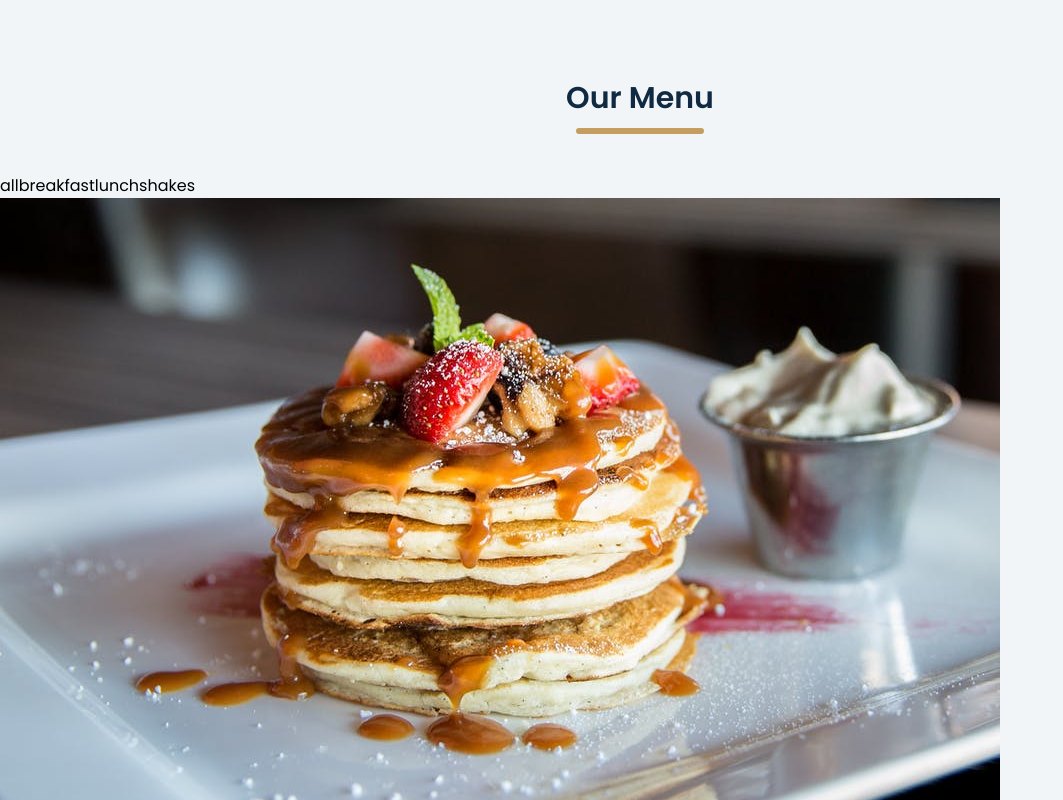
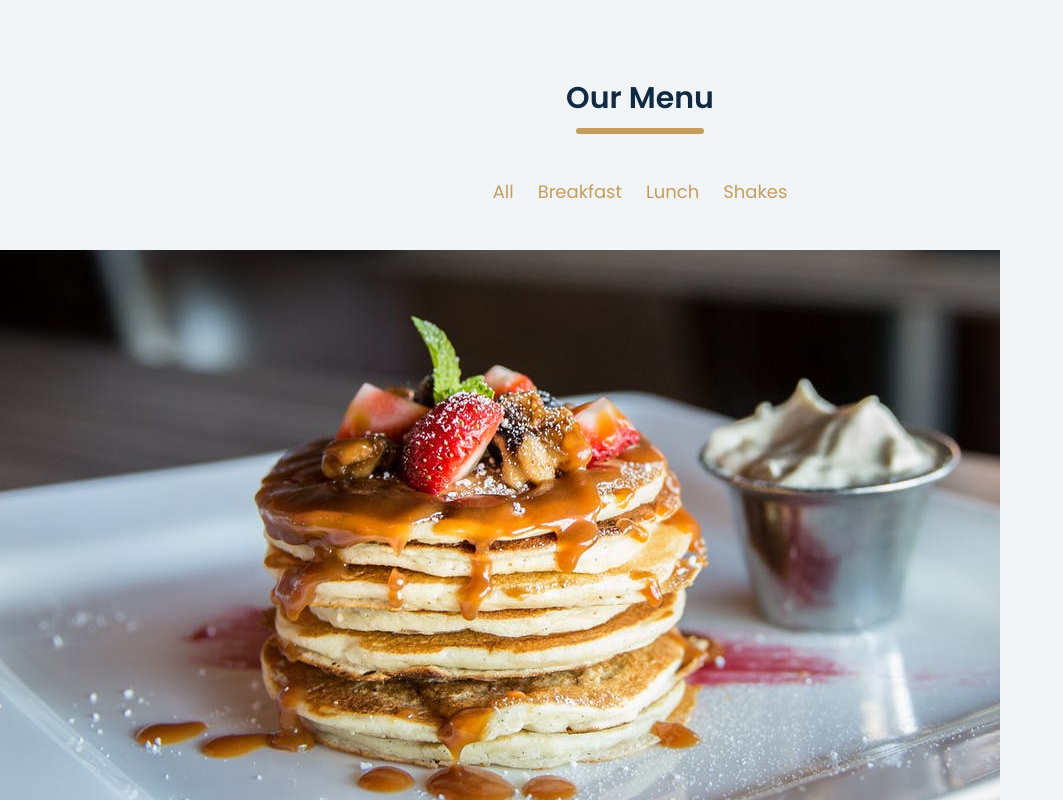
Before and after one commit to kawojue/food-menu, a React (Vite) app: page / in a window 1280 px wide. Shown: the top 800 px of the page, without its empty margins (0-1063 px from the left). Built offline with nearby package versions, Linux system fonts and the light colour scheme.

Commit message:
Styles buttons

```diff
--- a/src/index.css
+++ b/src/index.css
@@ -5,6 +5,10 @@
 
 main {
     @apply mt-20 mb-10;
+}
+
+.trans-all-linear {
+    @apply transition-all ease-linear duration-200;
 }
 
 header {
@@ -18,3 +22,19 @@ header h1 {
 header div {
     @apply bg-pry-clr-2 w-32 h-1.5 rounded-md;
 }
+
+.btn-container {
+    @apply flex w-full justify-center mb-10;
+}
+
+.btn-container article {
+    @apply flex gap-5;
+}
+
+.btn {
+    @apply capitalize text-pry-clr-2 px-3 py-1 rounded-md text-lg trans-all-linear;
+}
+
+.btn:hover {
+    @apply text-white bg-pry-clr-2;
+}
```
